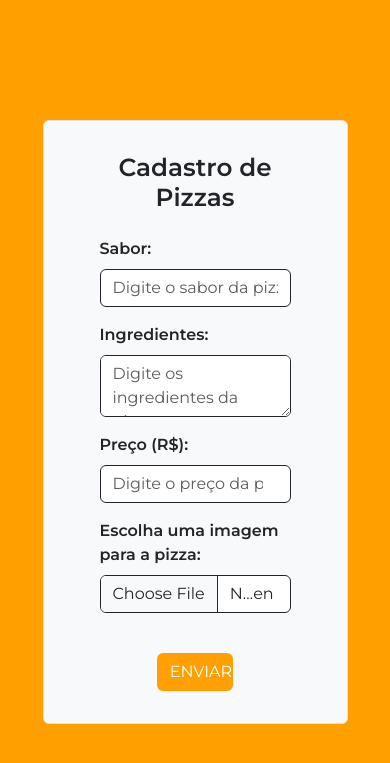
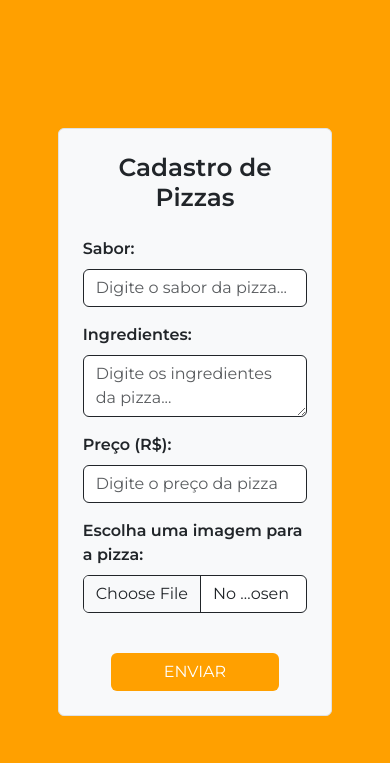
Before and after one commit to RodrigoMazucato/Pizzaria---Flask-com-Bootstrap, a Flask app: page / in a window 390 px wide. Shown: the top 763 px of the page. Run offline with Flask 3, Linux system fonts and the light colour scheme.

Commit message:
fix: melhoria na responsividade

```diff
--- a/static/style.css
+++ b/static/style.css
@@ -4,13 +4,17 @@ body {
 }
 
 form {
-  padding: 2rem 3.5rem;
+  max-width: 550px;
+}
+
+form div {
+  font-size: 1rem;
 }
 
 #btn-enviar {
   background-color: rgb(255, 160, 0);
   color: white;
-  width: 40%;
+  max-width: 200px;
 }
 
 #btn-enviar:hover {
--- a/templates/formulario.html
+++ b/templates/formulario.html
@@ -22,7 +22,7 @@
       class="container d-flex justify-content-center align-items-center vh-100"
     >
       <form
-        class="border rounded bg-light fw-semibold col-10 col-sm-10 col-md-8 col-lg-6"
+        class="border rounded bg-light fw-semibold p-4 px-sm-5 w-75"
         action="/cadastrar"
         method="POST"
         enctype="multipart/form-data"
@@ -77,7 +77,9 @@
           />
         </div>
         <div class="text-center">
-          <button type="submit" class="btn mt-4" id="btn-enviar">ENVIAR</button>
+          <button type="submit" class="btn mt-4 w-75 w-sm-50" id="btn-enviar">
+            ENVIAR
+          </button>
         </div>
       </form>
     </div>
```
Also changed, not shown: templates/exibir-pizzas.html (+10 -3 lines).
